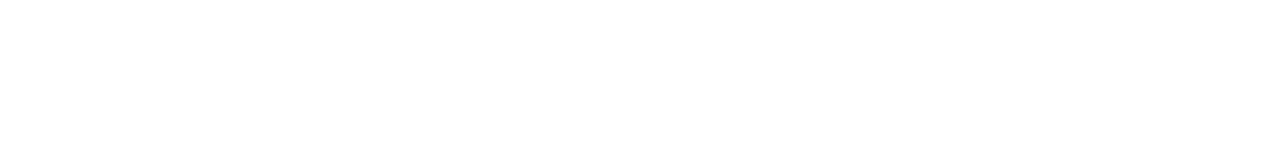
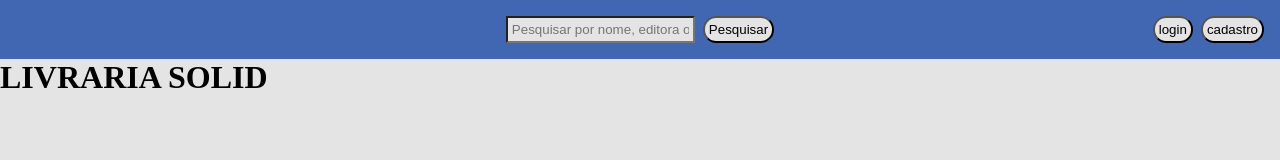
Before and after one commit to HenGuirelli/Livraria-solid, a plain HTML site: page cliente/index.html in a window 1280 px wide. Drawn offline with Linux system fonts and the light colour scheme.

Commit message:
Começa a criação do cliente

```diff
--- a/cliente/index.html
+++ b/cliente/index.html
@@ -3,9 +3,24 @@
     <meta charset="UTF-8">
     <meta name="viewport" content="width=device-width, initial-scale=1.0">
     <meta http-equiv="X-UA-Compatible" content="ie=edge">
+    <link rel="stylesheet" href="resources/css/style.css">
+    <link rel="stylesheet" href="resources/css/home.css">
     <title>Livraria</title>
 </head>
 <body>
+    <nav class="menu">
+        <div class="acesso">
+            <button>login</button>
+            <button>cadastro</button>
+        </div>
+        <div class="pesquisa-livros">
+            <input type="text" placeholder="Pesquisar por nome, editora ou autor" />
+            <button>Pesquisar</button>
+        </div>
+    </nav>
+
+    <h1 class="nome-livraria"></h1> <!-- nome livraria -->
 
 </body>
+<script src="resources/common.js"></script>
 </html>
--- /dev/null
+++ b/cliente/resources/common.js
@@ -0,0 +1,4 @@
+const NOME_LIVRARIA = "LIVRARIA SOLID"
+
+const $nomeLivraria = document.querySelector(".nome-livraria")
+$nomeLivraria.innerHTML = NOME_LIVRARIA
--- /dev/null
+++ b/cliente/resources/css/home.css
@@ -0,0 +1,22 @@
+.pesquisa-livros {
+    display: block;
+    margin: 0 auto;
+    width: fit-content;
+}
+
+.acesso {
+    float: right;
+}
+.menu > * {
+    background-color: rgba(0, 0, 0,0)
+}
+.menu button {
+    margin-left: .3em;
+    padding: .3em;
+    border-radius: 1em;
+    background-color: var(--secondary-color);
+}
+
+.menu input {
+    padding: .3em;
+}
--- /dev/null
+++ b/cliente/resources/css/style.css
@@ -0,0 +1,20 @@
+:root {
+    --main-color: #4267b2;
+    --secondary-color: #e5e4e4
+}
+
+* {
+    background-color: var(--secondary-color);
+    margin: 0;
+    padding: 0;
+}
+
+img {
+    max-width: 100%;
+    max-height: 100%;
+}
+
+.menu {
+    background-color: var(--main-color);
+    padding: 1em;
+}
```
